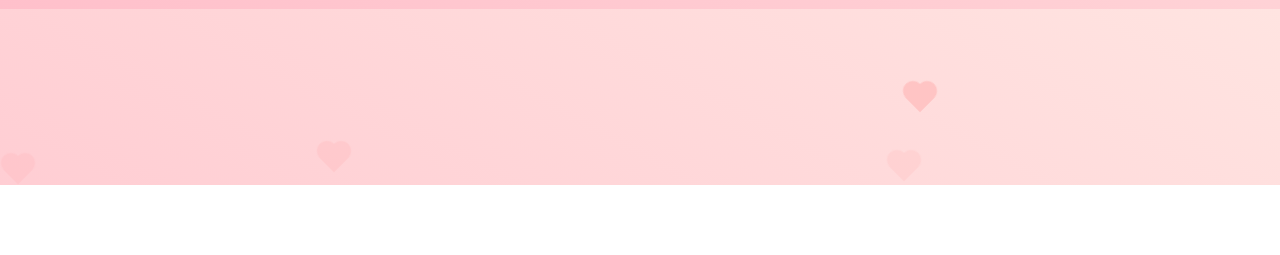
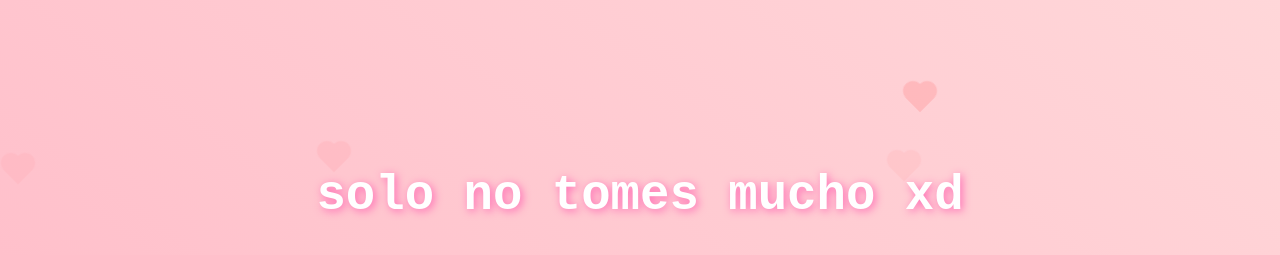
Before and after one commit to Kempa1414/Kempa1414.github.io, a plain HTML site: page index.html in a window 1280 px wide. Shown: the part 685-940 px from the top of the page. Before the commit the page ends 870 px from the top, so only its background shows below. Drawn offline with Linux system fonts and the light colour scheme.

Commit message:
Update index.html

```diff
--- a/index.html
+++ b/index.html
@@ -82,6 +82,7 @@
          Feliz Cumpleaños señorita Marin,
          pasala super <3 💖</h1>
            <h1>(sale unas chelas? jajajaj)</h1>
+  <h1>solo no tomes mucho xd</h1>
 
   <!-- Música romántica opcional (puedes cambiar el archivo) -->
   <!-- <audio controls autoplay loop>
```
